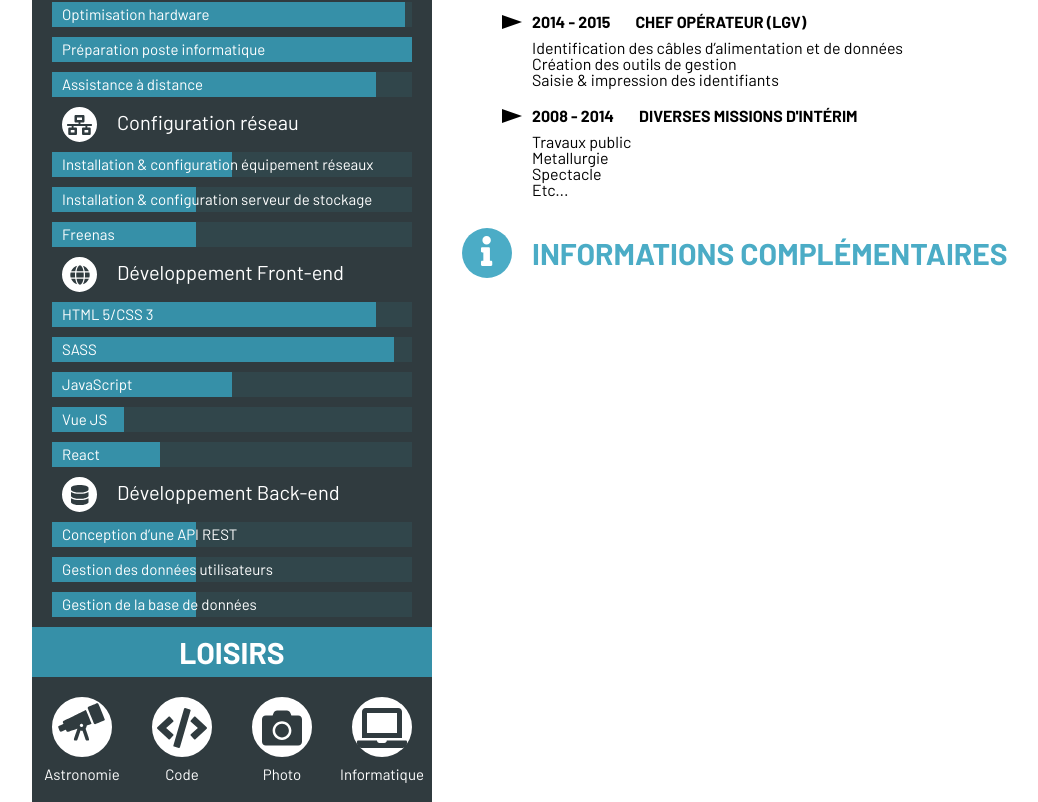
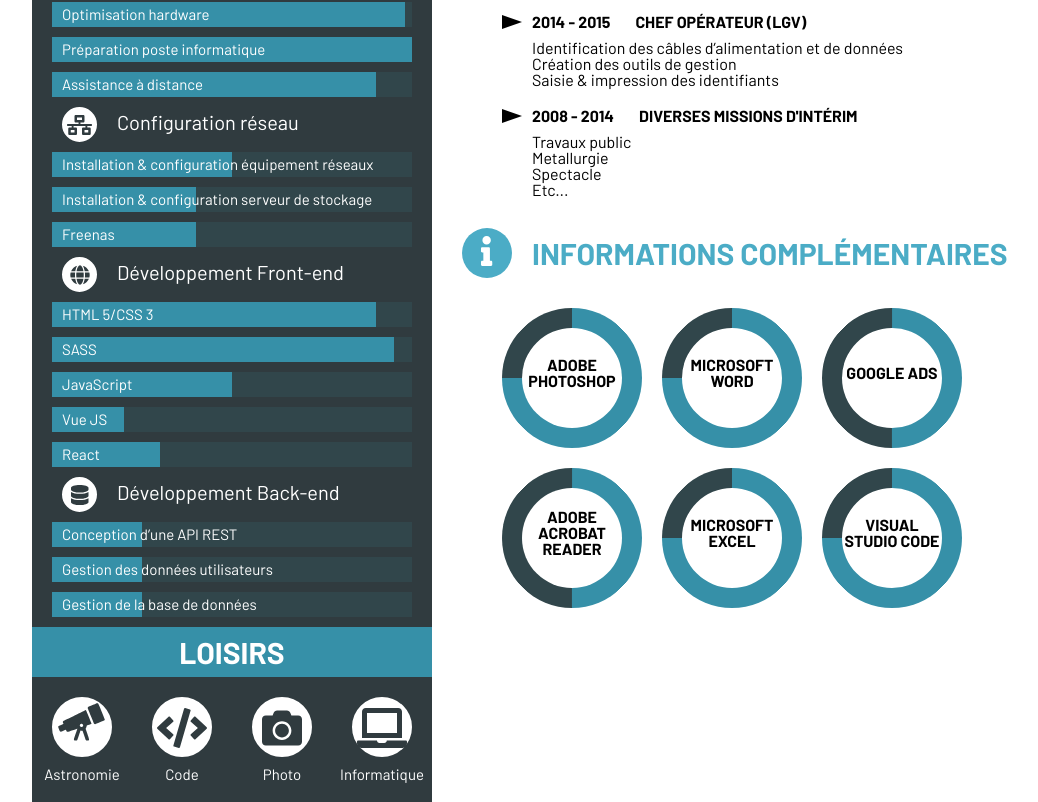
Before and after one commit to SeeYouth/cv, a React (Create React App) app: page / in a window 1280 px wide. Shown: the part 907-1709 px from the top of the page, without its empty margins (108-1146 px from the left). Built offline with nearby package versions, Linux system fonts and the light colour scheme.

Commit message:
Add: charts in 'Information complémentaire'

```diff
--- a/package.json
+++ b/package.json
@@ -9,10 +9,11 @@
     "@testing-library/jest-dom": "^5.14.1",
     "@testing-library/react": "^11.2.7",
     "@testing-library/user-event": "^12.8.3",
+    "chart.js": "^3.5.1",
     "moment": "^2.29.1",
     "node-sass": "^6.0.1",
     "react": "^17.0.2",
-    "react-charts": "^2.0.0-beta.7",
+    "react-chartjs-2": "^3.0.5",
     "react-dom": "^17.0.2",
     "react-router-dom": "^5.2.1",
     "react-scripts": "4.0.3",
--- a/src/components/Other.js
+++ b/src/components/Other.js
@@ -8,6 +8,27 @@ const Other = () => {
                 <div className="icon-title">{ iconInfoSupp }</div>
                 <h1>informations complémentaires</h1>
             </div>
+            <div className="charts-group">
+            <div className="charts chart-photoshop">
+                <h2>Adobe Photoshop</h2>
+            </div>
+            <div className="charts chart-word">
+                <h2>Microsoft Word</h2>
+            </div>
+            <div className="charts chart-google">
+                <h2>Google ads</h2>
+            </div>
+            <div className="charts chart-acrobat">
+                <h2>adobe acrobat reader</h2>
+            </div>
+            <div className="charts chart-excel">
+                <h2>Microsoft excel</h2>
+            </div>
+            <div className="charts chart-vscode">
+                <h2>visual studio code</h2>
+            </div>
+
+            </div>
         </div>
     );
 };
--- /dev/null
+++ b/src/sass/components/_chart.scss
@@ -0,0 +1,12 @@
+.charts {
+    margin: 10px;
+    width: 100px;
+    height: 100px;
+
+    h2 {
+        padding-bottom: 10px;
+        width: 100%;
+        height: 100%;
+        transform: rotate(-45deg);
+    }
+}
--- a/src/sass/index.scss
+++ b/src/sass/index.scss
@@ -8,6 +8,7 @@
 
 @import "./components/anim-profil",
         "./components/bloc-text",
+        "./components/chart",
         "./components/header",
         "./components/xp-pro-and-co";
 
--- a/src/sass/utils/_eachs.scss
+++ b/src/sass/utils/_eachs.scss
@@ -30,3 +30,22 @@
             }
         }
     }
+
+@each
+    $chart,
+    $left,
+    $right,
+    $bottom,
+    $top
+
+    in $charts {
+    .chart-#{$chart} {
+        border: 20px solid;
+        border-radius: 50%;
+        transform: rotate(45deg);
+        border-left-color: $left;
+        border-right-color: $right;
+        border-bottom-color: $bottom;
+        border-top-color: $top;
+    }
+}
--- a/src/sass/utils/_fonts.scss
+++ b/src/sass/utils/_fonts.scss
@@ -5,6 +5,7 @@
 }
 
 //----------  FONT SIZE  ----------//
+
 
 .text-hobbies {
     font-size: 15px;
@@ -24,6 +25,7 @@
 
 //----------  FONT WEIGHT  ----------//
 
+.charts h2,
 .subtitle,
 .title,
 .bg-left-bloc h1,
@@ -33,6 +35,7 @@
 
 //----------  TEXT  ----------//
 
+.charts h2,
 .subtitle,
 .title h1,
 .bg-left-bloc h1,
@@ -43,3 +46,7 @@
 .text {
     text-align: justify;
 }
+
+.charts h2 {
+    text-align: center;
+}
--- a/src/sass/utils/_settings.scss
+++ b/src/sass/utils/_settings.scss
@@ -11,6 +11,9 @@ header,
 
 //----------  FLEX  ----------//
 
+.charts-group,
+.charts,
+.charts h2,
 .all-circle,
 .subtitle,
 .title,
@@ -27,6 +30,7 @@ header,
     display: flex;
 }
 
+.charts-group,
 .all-circle {
     flex-flow: row wrap;
 }
@@ -41,6 +45,9 @@ main {
     align-items: flex-start;
 }
 
+.charts-group,
+.charts,
+.charts h2,
 .all-circle,
 .subtitle,
 .title,
@@ -53,6 +60,9 @@ main {
     justify-content: flex-end;
 }
 
+.charts-group,
+.charts,
+.charts h2,
 .text-hobbies,
 .body,
 .bg-left-bloc h1,
--- a/src/sass/utils/_variables.scss
+++ b/src/sass/utils/_variables.scss
@@ -42,6 +42,14 @@ $bar:
     "textJs"          right $bg-color-4 $bg-color-6 50%  50%,
     "textVue"         left  $bg-color-6 $bg-color-4 80%  20%,
     "textReact"       left  $bg-color-6 $bg-color-4 70%  30%,
-    "textApi"         left  $bg-color-6 $bg-color-4 60%  40%,
-    "textUserData"    left  $bg-color-6 $bg-color-4 60%  40%,
-    "textDataBase"    left  $bg-color-6 $bg-color-4 60%  40%;
+    "textApi"         left  $bg-color-6 $bg-color-4 75%  25%,
+    "textUserData"    left  $bg-color-6 $bg-color-4 75%  25%,
+    "textDataBase"    left  $bg-color-6 $bg-color-4 75%  25%;
+
+$charts:
+    "photoshop" $bg-color-6 $bg-color-4 $bg-color-4 $bg-color-4,
+    "word"      $bg-color-6 $bg-color-4 $bg-color-4 $bg-color-4,
+    "google"    $bg-color-6 $bg-color-4 $bg-color-6 $bg-color-4,
+    "acrobat"   $bg-color-6 $bg-color-4 $bg-color-6 $bg-color-4,
+    "excel"     $bg-color-6 $bg-color-4 $bg-color-4 $bg-color-4,
+    "vscode"    $bg-color-6 $bg-color-4 $bg-color-4 $bg-color-4;
```
Also changed, not shown: 1 other file (tests, documents, lock files or other folders).
